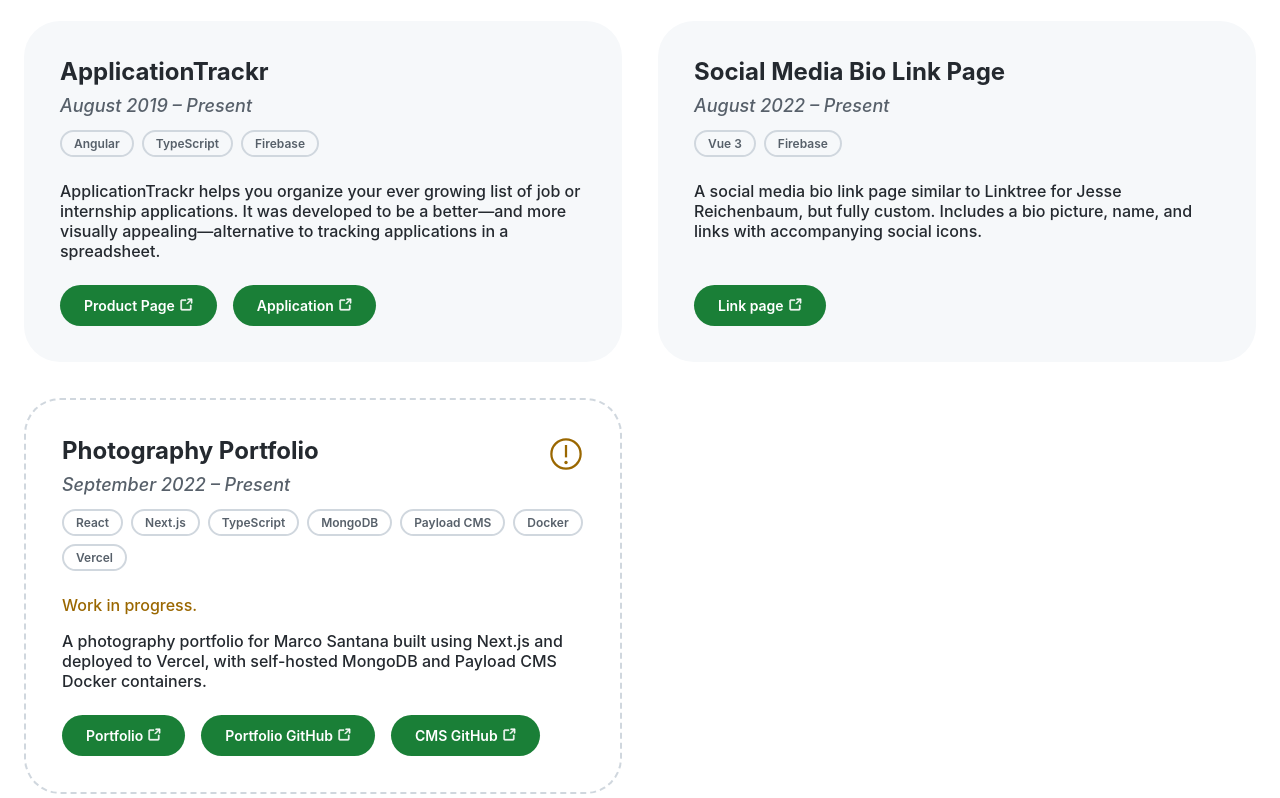
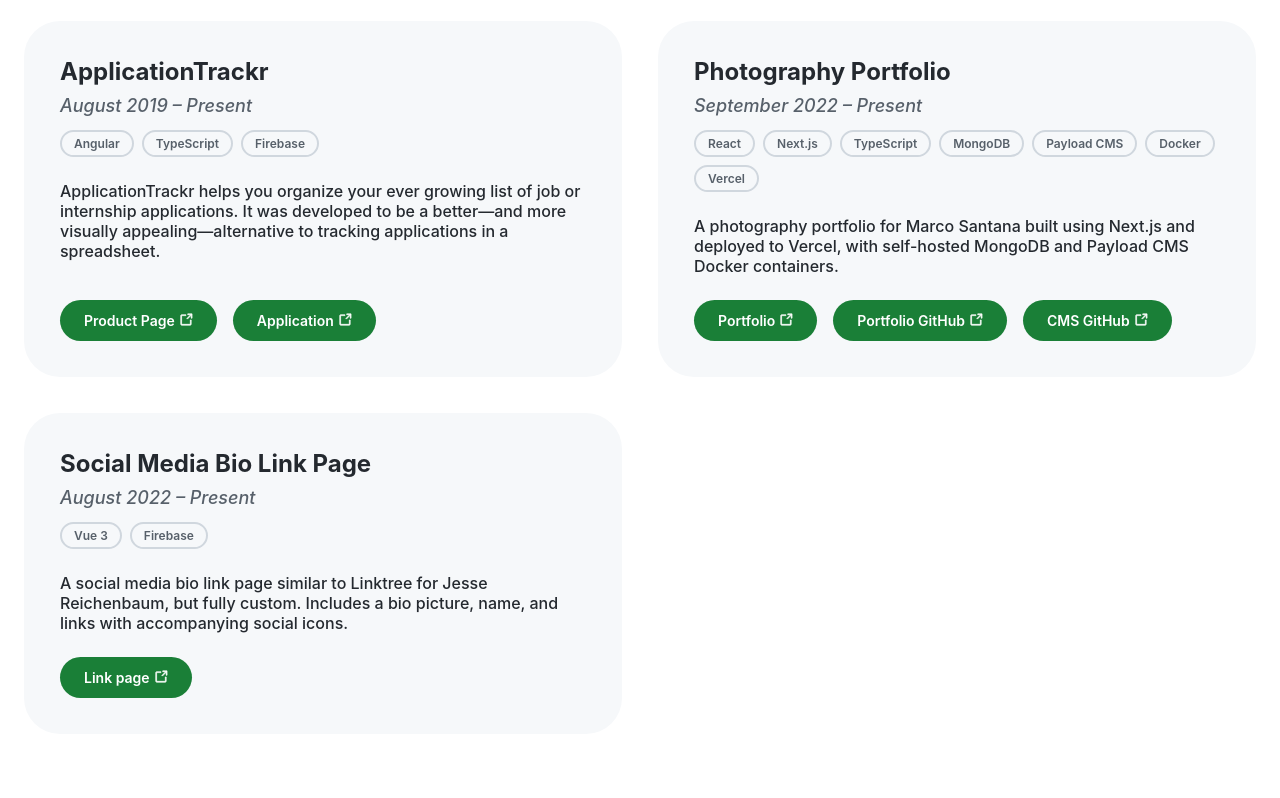
Before and after one commit to hjbugajski/hjbugajski.github.io, a plain HTML site: page index.html in a window 1280 px wide. Shown: the part 1527-2325 px from the top of the page. Drawn offline with Linux system fonts and the light colour scheme.

Commit message:
fix: update projects

```diff
--- a/index.html
+++ b/index.html
@@ -633,92 +633,11 @@
             </div>
           </div>
 
-          <!-- Social Media Bio Link Page -->
+          <!-- Photography Portfolio WIP -->
           <div class="card">
             <div class="card-title-container">
-              <div class="card-title">Social Media Bio Link Page</div>
-              <div class="card-subtitle">August 2022 &ndash; Present</div>
-              <div class="tags-container">
-                <span class="tag">Vue 3</span>
-                <span class="tag">Firebase</span>
-              </div>
-            </div>
-            <div class="card-body">
-              <p>
-                A social media bio link page similar to Linktree for Jesse Reichenbaum, but fully custom. Includes a bio
-                picture, name, and links with accompanying social icons.
-              </p>
-            </div>
-            <div class="card-actions">
-              <a
-                href="https://jessesbookshelf.com"
-                rel="noreferrer"
-                target="_blank"
-                class="button button-link button-success button-with-icon"
-              >
-                Link page
-                <span class="icon">
-                  <svg
-                    width="100%"
-                    height="100%"
-                    viewBox="0 0 134 134"
-                    version="1.1"
-                    xmlns="http://www.w3.org/2000/svg"
-                    xmlns:xlink="http://www.w3.org/1999/xlink"
-                    xml:space="preserve"
-                    xmlns:serif="http://www.serif.com/"
-                    style="fill-rule: evenodd; clip-rule: evenodd; stroke-linejoin: round; stroke-miterlimit: 2"
-                    class="fill-color-contrast"
-                  >
-                    <path
-                      d="M108.333,116.667l-83.333,-0c-4.569,-0.006 -8.327,-3.764 -8.333,-8.334l-0,-83.333c0.006,-4.569 3.764,-8.327 8.333,-8.333l41.667,-0l-0,8.333l-41.667,0l0,83.333l83.333,0l0,-41.666l8.334,-0l-0,41.666c-0.006,4.57 -3.764,8.328 -8.334,8.334Z"
-                      style="fill-rule: nonzero; stroke: currentColor; stroke-width: 6.25px"
-                    />
-                    <path
-                      d="M83.333,8.333l0,8.334l27.442,-0l-35.775,35.775l5.892,5.891l35.775,-35.775l-0,27.442l8.333,0l0,-41.667l-41.667,0Z"
-                      style="fill-rule: nonzero; stroke: currentColor; stroke-width: 6.25px"
-                    />
-                    <rect
-                      id="_Transparent_Rectangle_"
-                      x="0"
-                      y="0"
-                      width="133.333"
-                      height="133.333"
-                      style="fill: none"
-                    />
-                  </svg>
-                </span>
-              </a>
-            </div>
-          </div>
-
-          <!-- Photography Portfolio WIP -->
-          <div class="card card-wip">
-            <div class="card-title-container">
-              <div class="card-title-with-icon">
-                <div>
-                  <div class="card-title">Photography Portfolio</div>
-                  <div class="card-subtitle">September 2022 &ndash; Present</div>
-                </div>
-                <div class="title-icon">
-                  <svg id="icon" xmlns="http://www.w3.org/2000/svg" viewBox="0 0 32 32" class="wip-color">
-                    <title>warning</title>
-                    <path
-                      d="M16,2A14,14,0,1,0,30,16,14,14,0,0,0,16,2Zm0,26A12,12,0,1,1,28,16,12,12,0,0,1,16,28Z"
-                      transform="translate(0 0)"
-                    />
-                    <rect x="15" y="8" width="2" height="11" />
-                    <path d="M16,22a1.5,1.5,0,1,0,1.5,1.5A1.5,1.5,0,0,0,16,22Z" transform="translate(0 0)" />
-                    <rect
-                      id="_Transparent_Rectangle_"
-                      data-name="&lt;Transparent Rectangle&gt;"
-                      class="cls-1"
-                      width="32"
-                      height="32"
-                    />
-                  </svg>
-                </div>
-              </div>
+              <div class="card-title">Photography Portfolio</div>
+              <div class="card-subtitle">September 2022 &ndash; Present</div>
               <div class="tags-container">
                 <span class="tag tag-wip">React</span>
                 <span class="tag tag-wip">Next.js</span>
@@ -730,7 +649,6 @@
               </div>
             </div>
             <div class="card-body">
-              <p class="wip-color">Work in progress.</p>
               <p>
                 A photography portfolio for Marco Santana built using Next.js and deployed to Vercel, with self-hosted
                 MongoDB and Payload CMS Docker containers.
@@ -822,6 +740,65 @@
                 class="button button-link button-success button-with-icon"
               >
                 CMS GitHub
+                <span class="icon">
+                  <svg
+                    width="100%"
+                    height="100%"
+                    viewBox="0 0 134 134"
+                    version="1.1"
+                    xmlns="http://www.w3.org/2000/svg"
+                    xmlns:xlink="http://www.w3.org/1999/xlink"
+                    xml:space="preserve"
+                    xmlns:serif="http://www.serif.com/"
+                    style="fill-rule: evenodd; clip-rule: evenodd; stroke-linejoin: round; stroke-miterlimit: 2"
+                    class="fill-color-contrast"
+                  >
+                    <path
+                      d="M108.333,116.667l-83.333,-0c-4.569,-0.006 -8.327,-3.764 -8.333,-8.334l-0,-83.333c0.006,-4.569 3.764,-8.327 8.333,-8.333l41.667,-0l-0,8.333l-41.667,0l0,83.333l83.333,0l0,-41.666l8.334,-0l-0,41.666c-0.006,4.57 -3.764,8.328 -8.334,8.334Z"
+                      style="fill-rule: nonzero; stroke: currentColor; stroke-width: 6.25px"
+                    />
+                    <path
+                      d="M83.333,8.333l0,8.334l27.442,-0l-35.775,35.775l5.892,5.891l35.775,-35.775l-0,27.442l8.333,0l0,-41.667l-41.667,0Z"
+                      style="fill-rule: nonzero; stroke: currentColor; stroke-width: 6.25px"
+                    />
+                    <rect
+                      id="_Transparent_Rectangle_"
+                      x="0"
+                      y="0"
+                      width="133.333"
+                      height="133.333"
+                      style="fill: none"
+                    />
+                  </svg>
+                </span>
+              </a>
+            </div>
+          </div>
+
+          <!-- Social Media Bio Link Page -->
+          <div class="card">
+            <div class="card-title-container">
+              <div class="card-title">Social Media Bio Link Page</div>
+              <div class="card-subtitle">August 2022 &ndash; Present</div>
+              <div class="tags-container">
+                <span class="tag">Vue 3</span>
+                <span class="tag">Firebase</span>
+              </div>
+            </div>
+            <div class="card-body">
+              <p>
+                A social media bio link page similar to Linktree for Jesse Reichenbaum, but fully custom. Includes a bio
+                picture, name, and links with accompanying social icons.
+              </p>
+            </div>
+            <div class="card-actions">
+              <a
+                href="https://jessesbookshelf.com"
+                rel="noreferrer"
+                target="_blank"
+                class="button button-link button-success button-with-icon"
+              >
+                Link page
                 <span class="icon">
                   <svg
                     width="100%"
```
